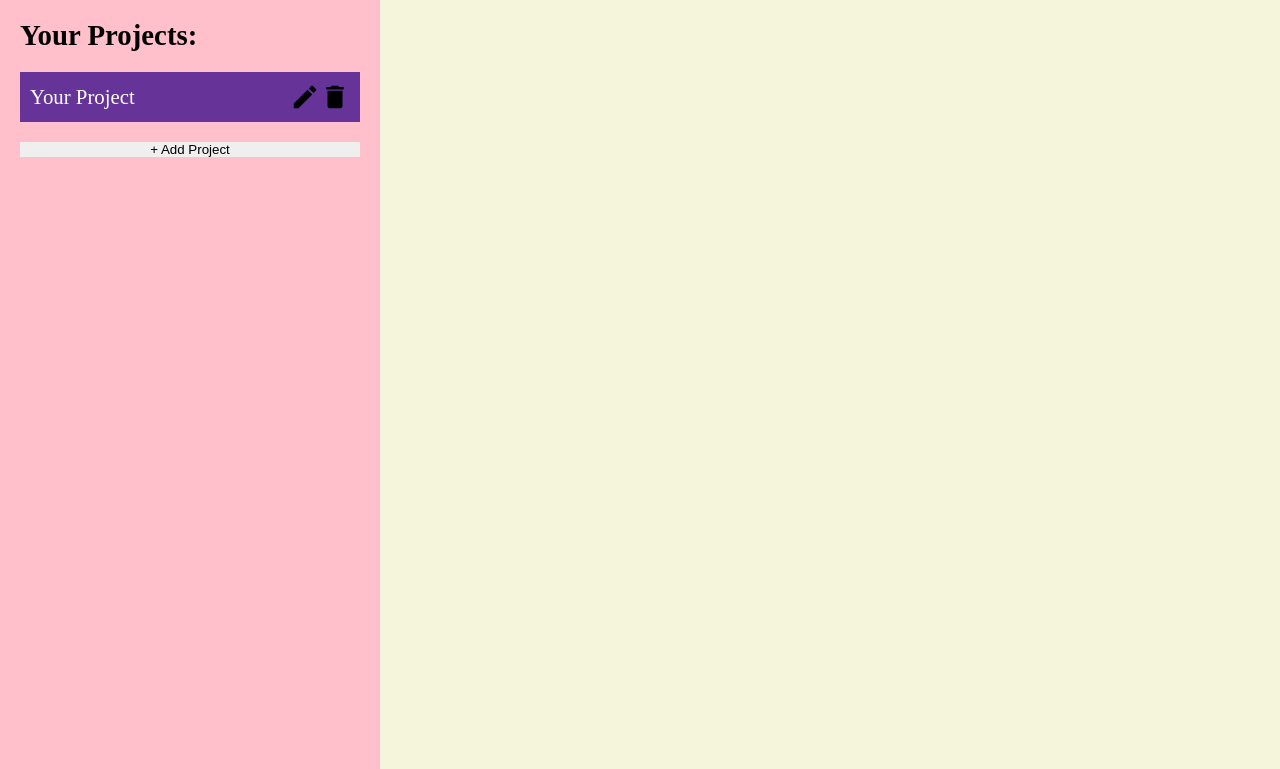
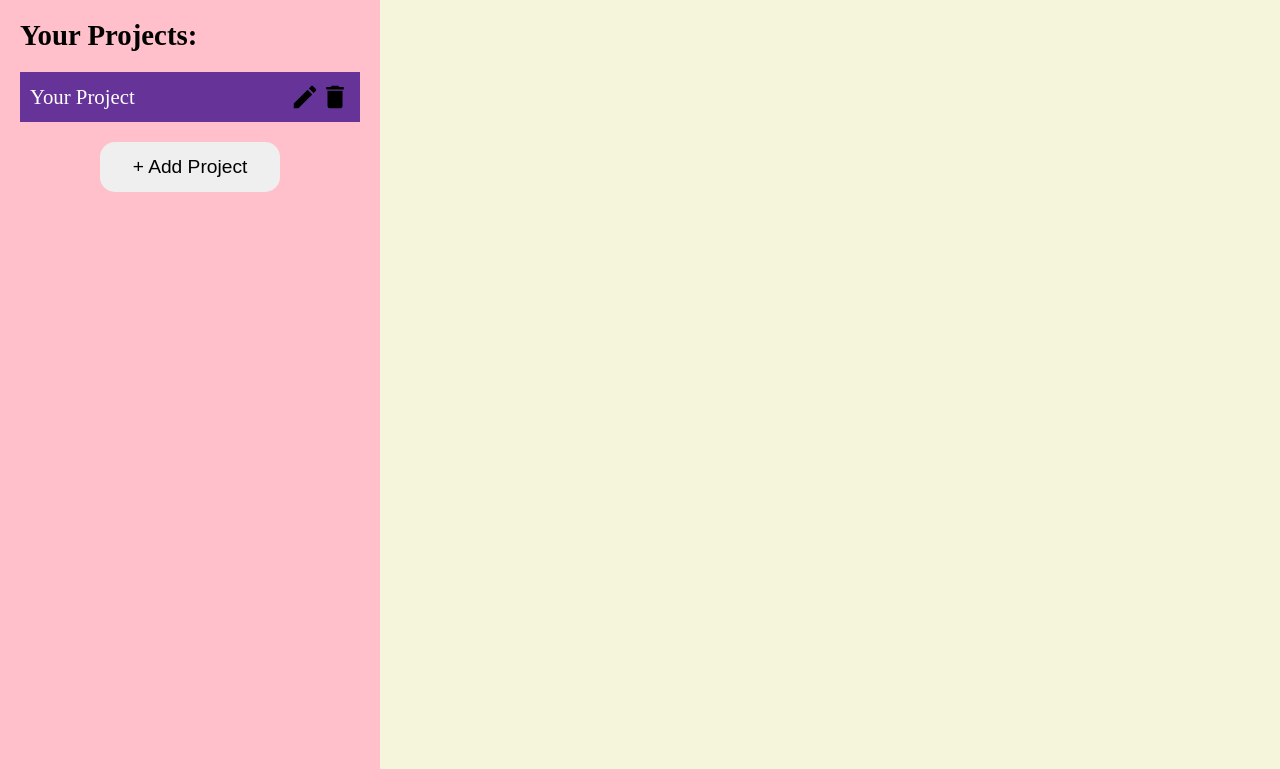
Before and after one commit to Solaire1903/odin-to-do-list, a website built with webpack: page src/template.html in a window 1280 px wide. Shown: the part 78-847 px from the top of the page. Built offline with nearby package versions, Linux system fonts and the light colour scheme.

Commit message:
Change add project button styling

```diff
--- a/src/styles.css
+++ b/src/styles.css
@@ -110,6 +110,15 @@ li+li {
   background-color: darkmagenta;
 }
 
+#add-project-button {
+  width: 180px;
+  height: 50px;
+  border-radius: 15px;
+  font-size: 1.2em;
+
+  align-self: center;
+}
+
 #project-content {
   min-width: 600px;
   background-color: beige;
```
